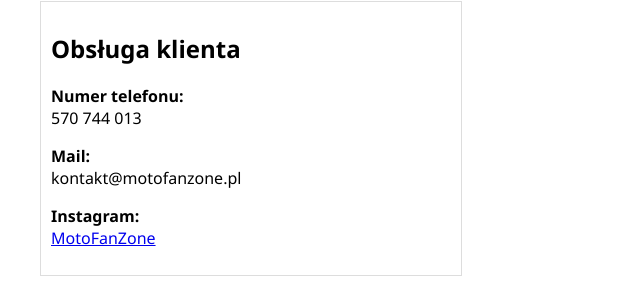
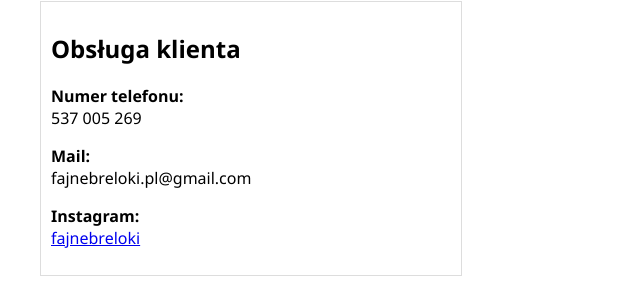
Before and after one commit to fajnebreloki/fajne.breloki.pl, a plain HTML site: page index.html in a window 1280 px wide. Shown: the part 1338-1624 px from the top of the page, 0-640 px from the left. Drawn offline with Linux system fonts and the light colour scheme.

Commit message:
Update index.html

```diff
--- a/index.html
+++ b/index.html
@@ -73,9 +73,9 @@
   <section class="products" id="product-list"></section>
   <section id="contact-section" style="margin-top:20px; border:1px solid #ddd; padding:10px; max-width:400px;">
   <h2>Obsługa klienta</h2>
-  <p><strong>Numer telefonu:</strong><br>570 744 013</p>
-  <p><strong>Mail:</strong><br>kontakt@motofanzone.pl</p>
-  <p><strong>Instagram:</strong><br><a href="https://www.instagram.com/MotoFanZone" target="_blank">MotoFanZone</a></p>
+  <p><strong>Numer telefonu:</strong><br>537 005 269</p>
+  <p><strong>Mail:</strong><br>fajnebreloki.pl@gmail.com</p>
+  <p><strong>Instagram:</strong><br><a href="https://www.instagram.com/MotoFanZone" target="_blank">fajnebreloki</a></p>
 </section>
 </main>
 
```
